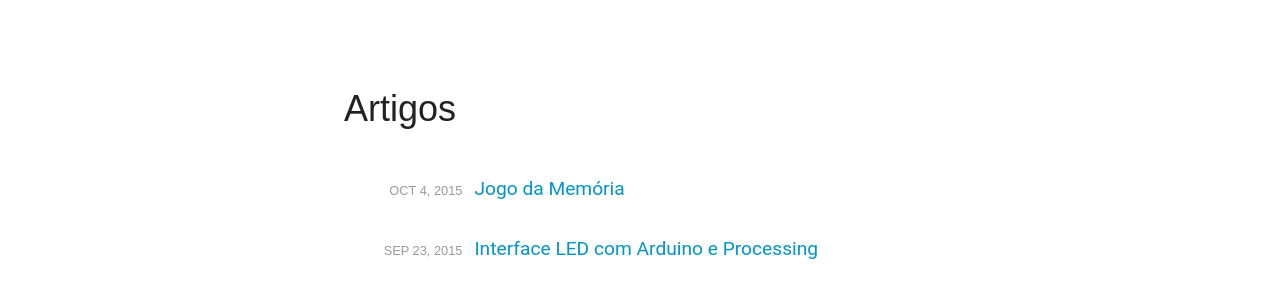
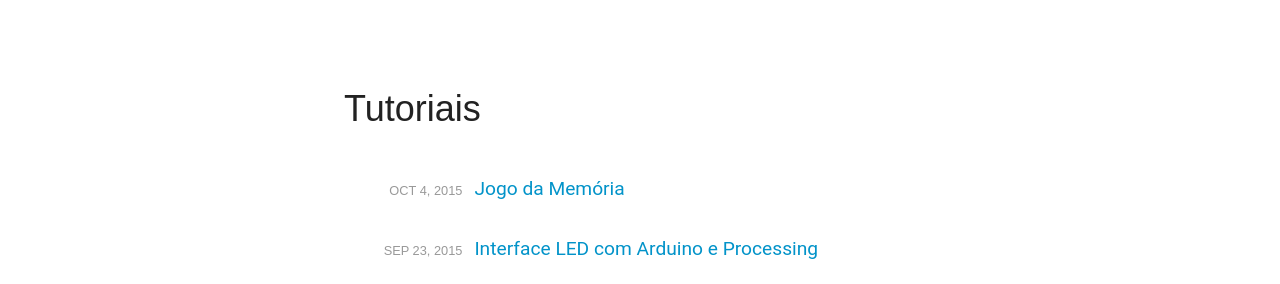
Before and after one commit to jeKnowledge/academy-articles, a Jekyll site: the page built from index.html, in a window 1280 px wide. Shown: the part 498-782 px from the top of the page. Built offline with Jekyll 4.4.1, drawn with Linux system fonts in a browser that asks for light colours.

Commit message:
Update index.html

```diff
--- a/index.html
+++ b/index.html
@@ -34,7 +34,7 @@
 
 <section id="article">
 
-    <h1>Artigos</h1>
+    <h1>Tutoriais</h1>
 
     <ul class="entries">
     {% for post in site.posts %}
```
